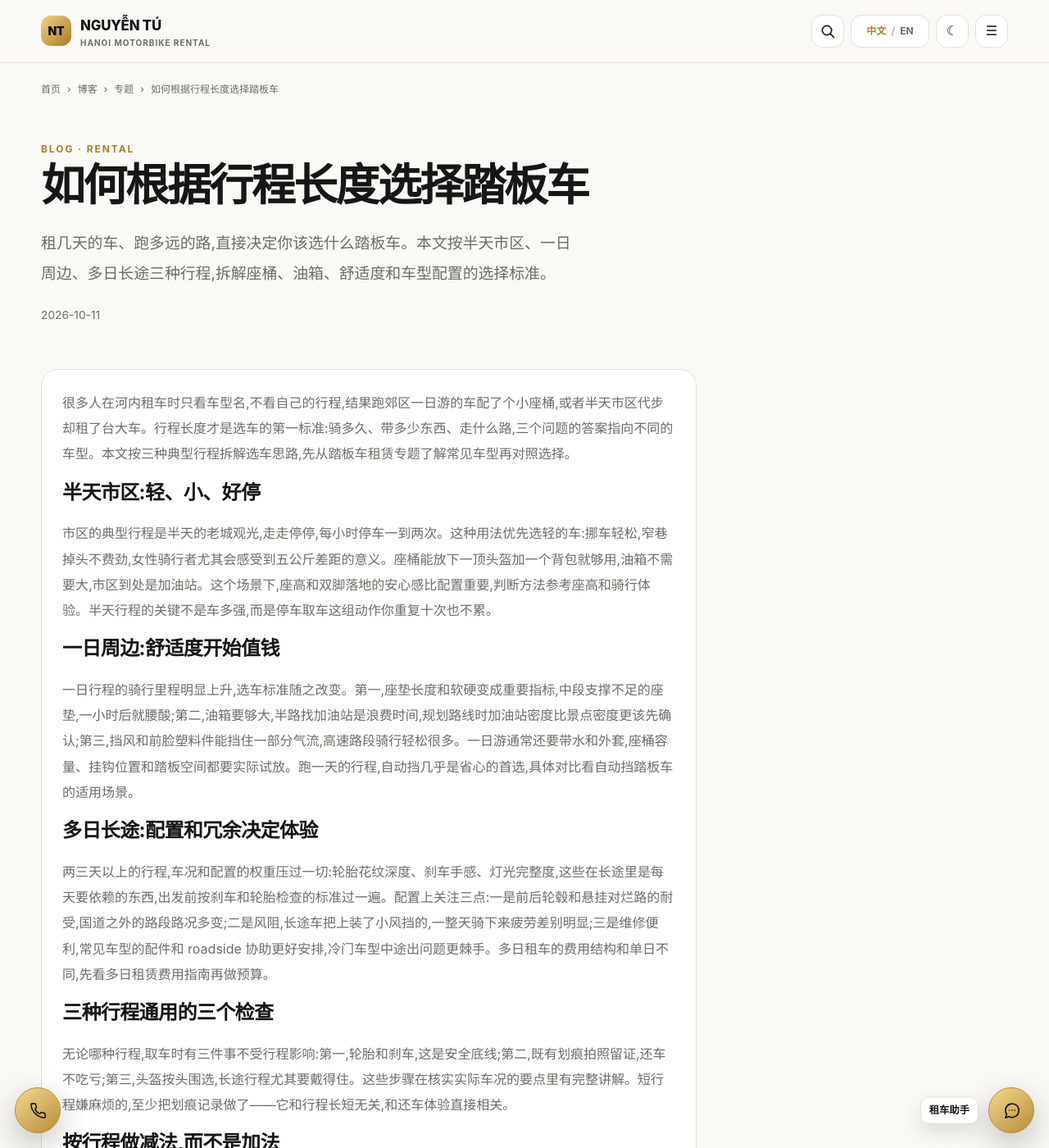
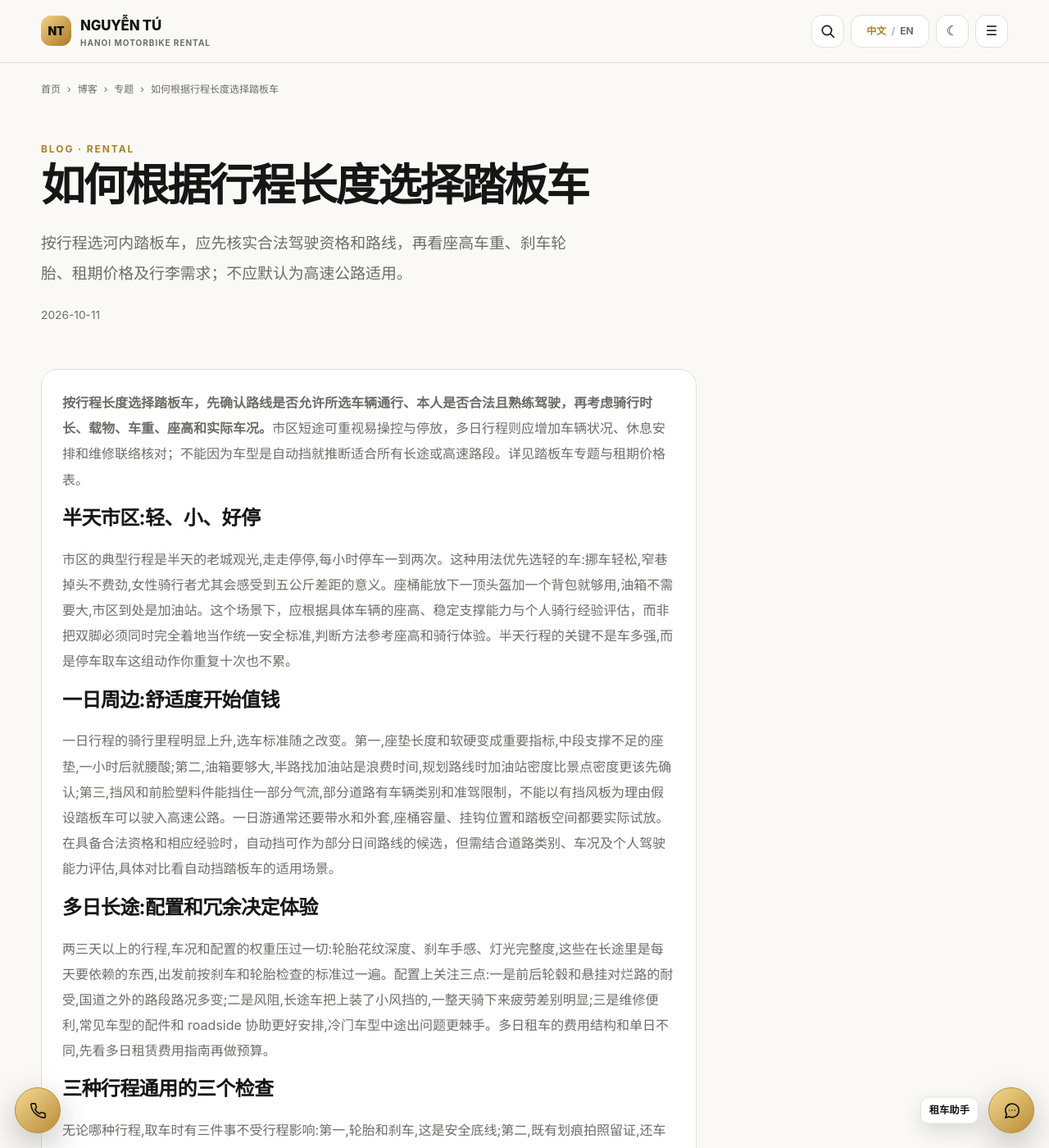
Before and after one commit to thuexemayhanoi/china, a Jekyll site: the page built from _posts/2026-10-11-hanoi-rental-scooters-20.md, in a window 1280 px wide and 1400 px high. Shown: the whole window at 82% size. Built offline with Jekyll 4.4.1, drawn with Linux system fonts in a browser that asks for light colours.

Commit message:
seo(china): factual answer-first update for 2026-10-11-hanoi-rental-scooters-20.md

```diff
--- a/_posts/2026-10-11-hanoi-rental-scooters-20.md
+++ b/_posts/2026-10-11-hanoi-rental-scooters-20.md
@@ -5,22 +5,23 @@ topic: "rental"
 subtopic: "scooters"
 permalink: "/blog/hanoi-rental-scooters-20/"
 title: "如何根据行程长度选择踏板车"
-description: "租几天的车、跑多远的路,直接决定你该选什么踏板车。本文按半天市区、一日周边、多日长途三种行程,拆解座桶、油箱、舒适度和车型配置的选择标准。"
+description: "按行程选河内踏板车，应先核实合法驾驶资格和路线，再看座高车重、刹车轮胎、租期价格及行李需求；不应默认为高速公路适用。"
+last_modified_at: "2026-10-12"
 primary_keyword: "河内踏板车租赁"
 date: "2026-10-11 17:07:52 +0700"
 seo_silo: "rental/scooters"
 breadcrumbs: [{"label": "博客", "href": "/blog/"}, {"label": "专题", "href": "/topics/rental/scooters/"}, {"label": "如何根据行程长度选择踏板车"}]
 publication_method: "automated_qa"
 ---
-很多人在河内租车时只看车型名,不看自己的行程,结果跑郊区一日游的车配了个小座桶,或者半天市区代步却租了台大车。行程长度才是选车的第一标准:骑多久、带多少东西、走什么路,三个问题的答案指向不同的车型。本文按三种典型行程拆解选车思路,先从[踏板车租赁专题](/topics/rental/scooters/)了解常见车型再对照选择。
+**按行程长度选择踏板车，先确认路线是否允许所选车辆通行、本人是否合法且熟练驾驶，再考虑骑行时长、载物、车重、座高和实际车况。**市区短途可重视易操控与停放，多日行程则应增加车辆状况、休息安排和维修联络核对；不能因为车型是自动挡就推断适合所有长途或高速路段。详见[踏板车专题](/topics/rental/scooters/)与[租期价格表](/prices/)。
 
 ## 半天市区:轻、小、好停
 
-市区的典型行程是半天的老城观光,走走停停,每小时停车一到两次。这种用法优先选轻的车:挪车轻松,窄巷掉头不费劲,女性骑行者尤其会感受到五公斤差距的意义。座桶能放下一顶头盔加一个背包就够用,油箱不需要大,市区到处是加油站。这个场景下,座高和双脚落地的安心感比配置重要,判断方法参考[座高和骑行体验](/blog/hanoi-rental-scooters-07/)。半天行程的关键不是车多强,而是停车取车这组动作你重复十次也不累。
+市区的典型行程是半天的老城观光,走走停停,每小时停车一到两次。这种用法优先选轻的车:挪车轻松,窄巷掉头不费劲,女性骑行者尤其会感受到五公斤差距的意义。座桶能放下一顶头盔加一个背包就够用,油箱不需要大,市区到处是加油站。这个场景下，应根据具体车辆的座高、稳定支撑能力与个人骑行经验评估，而非把双脚必须同时完全着地当作统一安全标准,判断方法参考[座高和骑行体验](/blog/hanoi-rental-scooters-07/)。半天行程的关键不是车多强,而是停车取车这组动作你重复十次也不累。
 
 ## 一日周边:舒适度开始值钱
 
-一日行程的骑行里程明显上升,选车标准随之改变。第一,座垫长度和软硬变成重要指标,中段支撑不足的座垫,一小时后就腰酸;第二,油箱要够大,半路找加油站是浪费时间,规划路线时加油站密度比景点密度更该先确认;第三,挡风和前脸塑料件能挡住一部分气流,高速路段骑行轻松很多。一日游通常还要带水和外套,座桶容量、挂钩位置和踏板空间都要实际试放。跑一天的行程,自动挡几乎是省心的首选,具体对比看[自动挡踏板车的适用场景](/topics/rental/automatic/)。
+一日行程的骑行里程明显上升,选车标准随之改变。第一,座垫长度和软硬变成重要指标,中段支撑不足的座垫,一小时后就腰酸;第二,油箱要够大,半路找加油站是浪费时间,规划路线时加油站密度比景点密度更该先确认;第三,挡风和前脸塑料件能挡住一部分气流,部分道路有车辆类别和准驾限制，不能以有挡风板为理由假设踏板车可以驶入高速公路。一日游通常还要带水和外套,座桶容量、挂钩位置和踏板空间都要实际试放。在具备合法资格和相应经验时，自动挡可作为部分日间路线的候选，但需结合道路类别、车况及个人驾驶能力评估,具体对比看[自动挡踏板车的适用场景](/topics/rental/automatic/)。
 
 ## 多日长途:配置和冗余决定体验
 
```
